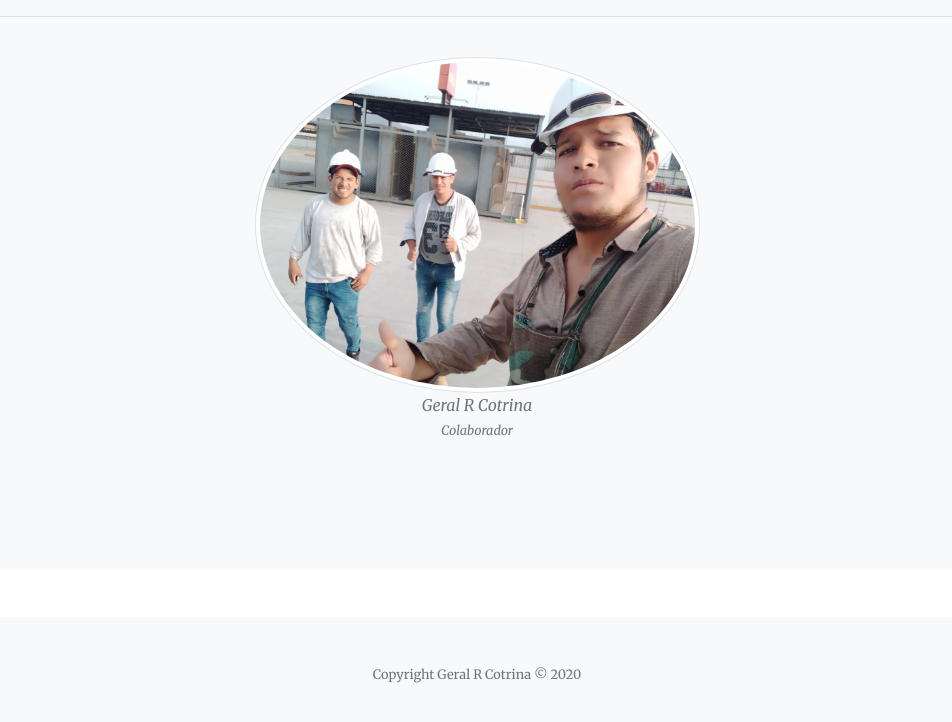
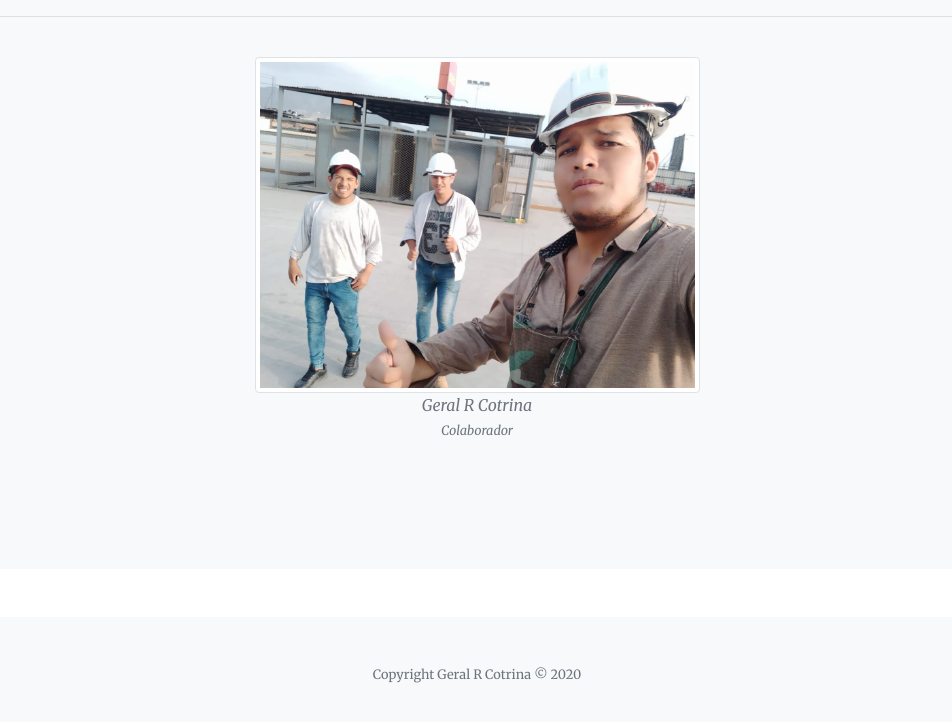
Before and after one commit to GeralRCotrina/toldosarabe, a plain HTML site: page index.html in a window 1280 px wide. Shown: the part 6823-7545 px from the top of the page, without its empty margins (163-1115 px from the left). Drawn offline with Linux system fonts and the light colour scheme.

Commit message:
Update index.html

```diff
--- a/index.html
+++ b/index.html
@@ -621,7 +621,7 @@
 
       <div class="row">
         <div class="col-lg-5 mx-auto text-center">
-          <img src="img/equipo/dev.jpg" alt="" class="img-thumbnail rounded-circle">
+          <img src="img/equipo/dev.jpg" alt="" class="img-thumbnail rounded">
           <i class="d-block text-secondary">Geral R Cotrina</i>
           <i class="d-block text-secondary text-italic"> <small> Colaborador</small></i>
         </div>
```
